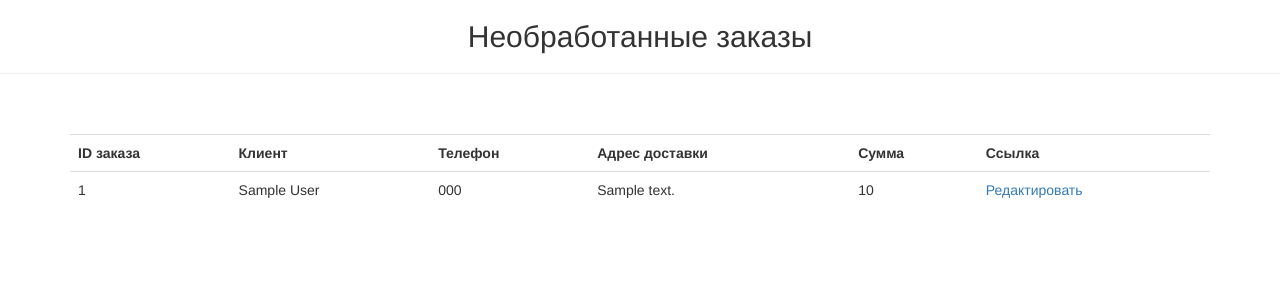
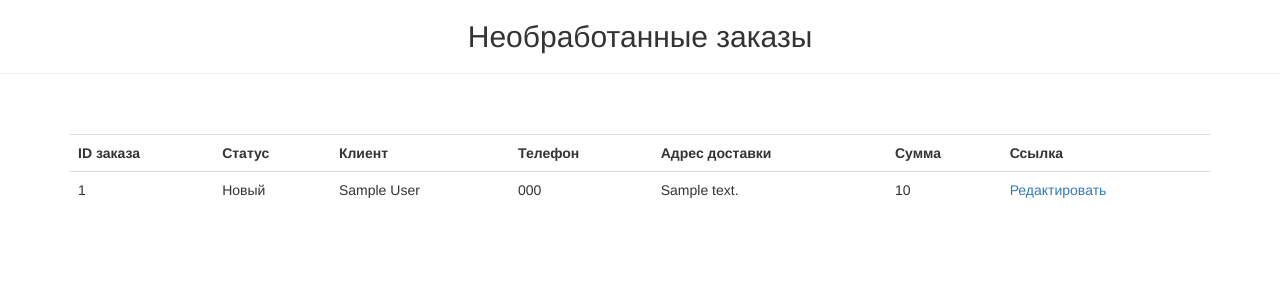
Before and after one commit to dimsonnGH/star-burger, a Django app: page /manager/orders/ in a window 1280 px wide. Shown: the part 52-352 px from the top of the page. Run offline with Django 3.2, Linux system fonts and the light colour scheme; a user stored in the database is signed in; tables that the repository leaves empty hold one stand-in row (values such as "Sample post"); parts of the project's set-up code (start-up, migrations or seed data) failed here and were passed over; some libraries are stand-ins or nearby versions.

Commit message:
Show order status in order list.

```diff
--- a/foodcartapp/admin.py
+++ b/foodcartapp/admin.py
@@ -119,7 +119,7 @@ class OrderItemInline(admin.TabularInline):
 
 @admin.register(Order)
 class OrderAdmin(admin.ModelAdmin):
-    list_display = ('id', 'lastname', 'firstname', 'phonenumber', 'created')
+    list_display = ('id', 'status', 'lastname', 'firstname', 'phonenumber', 'created')
     list_display_links = ('id',)
     inlines = [
         OrderItemInline,
--- a/restaurateur/templates/order_items.html
+++ b/restaurateur/templates/order_items.html
@@ -14,6 +14,7 @@
    <table class="table table-responsive">
     <tr>
       <th>ID заказа</th>
+      <th>Статус</th>
       <th>Клиент</th>
       <th>Телефон</th>
       <th>Адрес доставки</th>
@@ -24,6 +25,7 @@
     {% for item in order_items %}
       <tr>
         <td>{{ item.id }}</td>
+        <td>{{ item.get_status_display }}</td>
         <td>{{ item.firstname }} {{ item.lastname }}</td>
         <td>{{ item.phonenumber }}</td>
         <td>{{ item.address }}</td>
```
